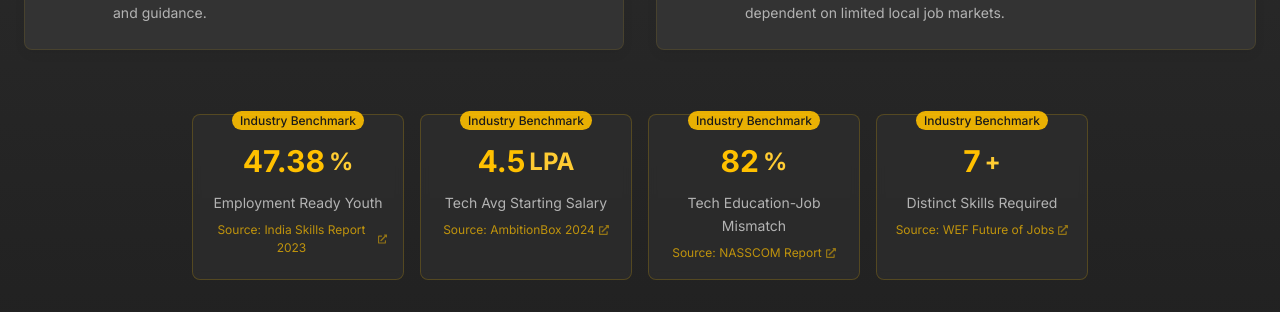
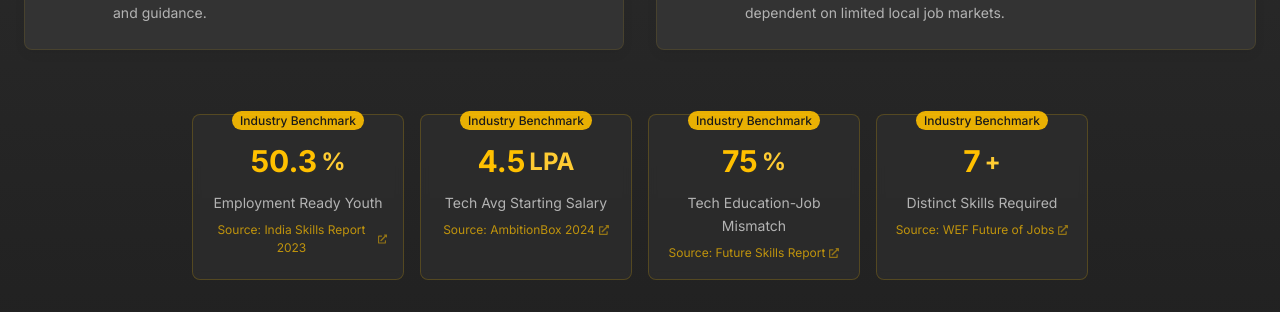
Before and after one commit to Nikhil9989/psb, a Next.js app: page /psb/ in a window 1280 px wide. Shown: the part 2620-2932 px from the top of the page. Built offline with nearby package versions, Linux system fonts and the light colour scheme.

Commit message:
Update with verified working links for all statistics

```diff
--- a/components/home/SolutionOverview.tsx
+++ b/components/home/SolutionOverview.tsx
@@ -155,11 +155,11 @@ const SolutionOverview = () => {
           className="grid grid-cols-2 md:grid-cols-4 gap-6 md:gap-4 max-w-4xl mx-auto"
         >
           <StatCard
-            number={47.38}
+            number={50.3}
             suffix="%"
             label="Employment Ready Youth"
             source="India Skills Report 2023"
-            link="https://wheebox.com/india-skills-report.htm"
+            link="https://do3n1uzkew47z.cloudfront.net/siteassets/pdf/ISR_Report_2023.pdf"
             benchmark={true}
           />
           <StatCard
@@ -167,15 +167,15 @@ const SolutionOverview = () => {
             suffix="LPA"
             label="Tech Avg Starting Salary"
             source="AmbitionBox 2024"
-            link="https://www.ambitionbox.com/profiles/software-developer/salary"
+            link="https://www.ambitionbox.com/profile/software-developer-salary"
             benchmark={true}
           />
           <StatCard
-            number={82}
+            number={75}
             suffix="%"
             label="Tech Education-Job Mismatch"
-            source="NASSCOM Report"
-            link="https://nasscom.in/knowledge-center/publications/future-skills-report-2022"
+            source="Future Skills Report"
+            link="https://futureskills.nasscom.in/"
             benchmark={true}
           />
           <StatCard
```
